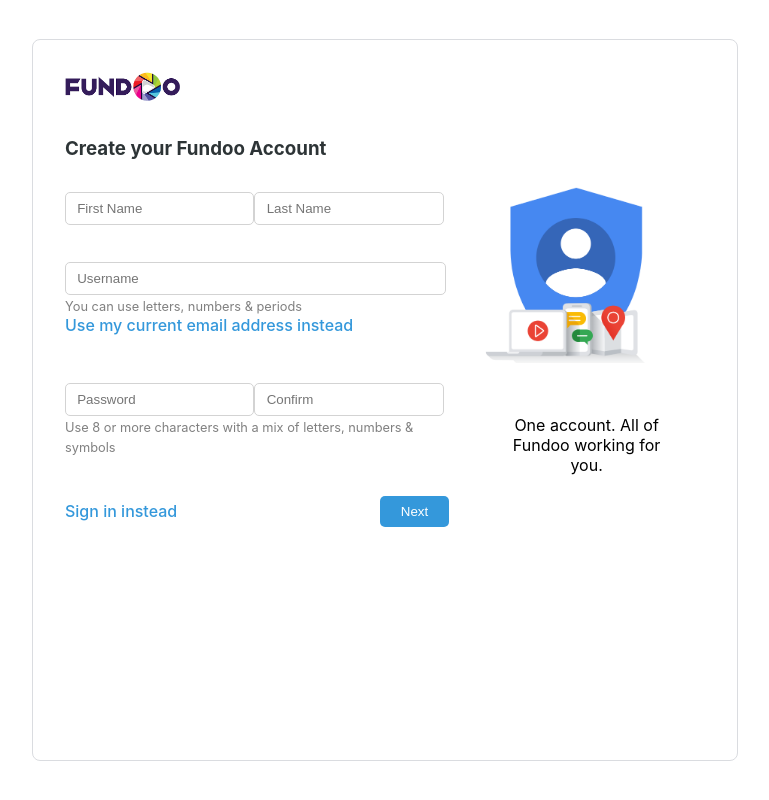
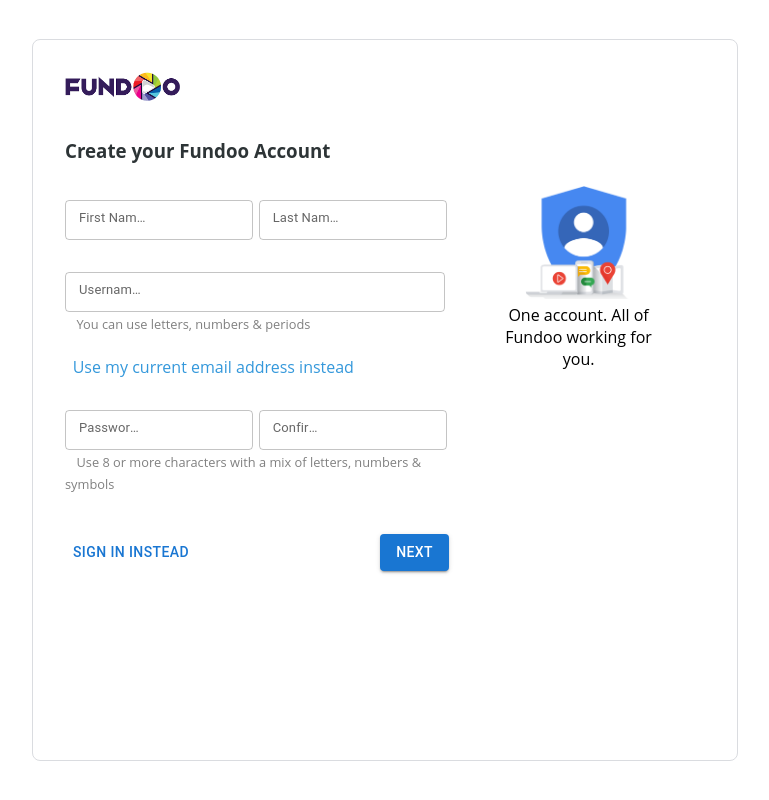
Before and after one commit to SushreeSurelee/FundooNoteApp_React, a React (Create React App) app: page / in a window 1280 px wide. Shown: the whole page, without its empty margins (255-1024 px from the left). Built offline with nearby package versions, Linux system fonts and the light colour scheme.

Commit message:
[Sushree | Added Material UI in Registration page]

```diff
--- a/package.json
+++ b/package.json
@@ -3,6 +3,9 @@
   "version": "0.1.0",
   "private": true,
   "dependencies": {
+    "@emotion/react": "^11.10.5",
+    "@emotion/styled": "^11.10.5",
+    "@mui/material": "^5.10.11",
     "@testing-library/jest-dom": "^5.16.5",
     "@testing-library/react": "^13.4.0",
     "@testing-library/user-event": "^13.5.0",
--- a/src/App.js
+++ b/src/App.js
@@ -1,12 +1,12 @@
 import React from 'react';
-//import Login from './pages/Login/Login';
+import Login from './pages/Login/Login';
 import Register from './pages/Register/Register';
 
 function App() {
   return (
     <div className="App">
-      {/* <Login></Login> */}
-      <Register></Register>
+      {/* <Login /> */}
+      <Register />
     </div>
   );
 }
--- a/src/pages/Register/Register.css
+++ b/src/pages/Register/Register.css
@@ -9,7 +9,7 @@ body{
 .container{
   height: 90vh;
   width: 55vw;
-	border: 1px solid #dadce0;
+  border: 1px solid #dadce0;
   border-radius: 8px;
   display: flex;
   justify-content: space-between;
@@ -25,41 +25,44 @@ body{
 }
 .right img{
 	width: 70%;
-	margin: 9rem 0.1rem;
+	margin: 9rem 2.7rem;
 }
 .left img{
 	width: 30%;
 }
 .right p{
 	text-align: center;
-	margin: -6rem 1rem;
+	margin: -9rem 0.5rem;
 	width: 70%;
 }
 h3{
 	color: #2d3436;
 	margin: 2rem 0;
 }
-form input[type="text"]{
-	width: 43%;
+/* form input[type="text"]{
+	width: 42%;
 	padding: 0.5rem 0.7rem;
 	outline: none;
 	border: 1px solid lightgray;
 	margin-bottom: 2.3rem;
 	border-radius: 5px;
-}
+	margin-left: 1.8%;
+} */
 
-form input[type="email"]{
-	width: 93%;
+/* form input[type="email"]{
+	width: 92%;
 	padding: 0.5rem 0.7rem;
 	outline: none;
 	border: 1px solid lightgray;
 	border-radius: 5px;
-}
+	margin-left: 2%;
+} */
 
 form span{
 	color: gray;
 	width: 100%;
 	font-size: 0.8rem;
+	margin-left: 3%;
 }
 
 form a{
@@ -67,15 +70,17 @@ form a{
 	font-weight: 500;
 	font-size: 1rem;
 	color: #3498db;
+	margin-left: 2%;
 }
-form input[type="password"]{
-	width: 43%;
+/* form input[type="password"]{
+	width: 42%;
 	padding: 0.5rem 0.7rem;
 	outline: none;
 	border: 1px solid lightgray;
 	margin-top: 3rem;
 	border-radius: 5px;
-}
+	margin-left: 1.8%;
+} */
 .bottom-link{
 	width: 100%;
 	display: flex;
@@ -84,7 +89,7 @@ form input[type="password"]{
 	margin-top: 2.5rem;
 }
 
-form input[type="submit"]{
+/* form input[type="submit"]{
 	background: #3498db;
 	color: white;
 	padding: 0.5rem 1.3rem;
@@ -92,12 +97,4 @@ form input[type="submit"]{
 	border: none;
 	outline: none;
 	cursor: pointer;
-}
-
-form input{
-	transition: 0.3s;
-}
-
-form input:focus{
-	border: 2px solid #3498db;
-}
+} */
--- a/src/pages/Register/Register.jsx
+++ b/src/pages/Register/Register.jsx
@@ -1,35 +1,61 @@
 import React from "react";
 import '../Register/Register.css'
+import TextField from '@mui/material/TextField';
+import Button from '@mui/material/Button';
 
 function Register() {
   return(
    <div className="container">
 		<div className="left">
-					<div className="form">
-					 <img src="../FundooLogo.png" ></img>
+		<img src="../FundooLogo.png" alt="Fundoo"></img>
         <h3>Create your Fundoo Account</h3>
 		<form>
-						<input type="text" name="" placeholder="First Name" required></input>
-						<input type="text" name="" placeholder="Last Name" required></input>
+			<TextField type="text"
+			sx={{ marginTop:0.7,width: 0.49}}
+  			InputLabelProps={{style: {fontSize: 13}}} // font size of input label
+			label="First Name"
+			variant="outlined" size="small" required
+			/>
 
-						<input type="email" name="" placeholder="Username" required></input>
+			<TextField type="text"
+			sx={{ marginTop:0.7,marginLeft:0.7, width: 0.49 }}
+			InputLabelProps={{style: {fontSize: 13}}}
+			label="Last Name"
+			variant="outlined" size="small" required
+			/>
+
+			<TextField type="email"
+			sx={{ marginTop:4, width: 0.99 }}
+			InputLabelProps={{style: {fontSize: 13}}}
+			label="Username"  size="small" required
+			/>
 			<span>You can use letters, numbers & periods</span>
-						<br />
-						<a href="#" >Use my current email address instead</a>
-						<input type="password" name=" " placeholder="Password" required></input>
-						<input type="password" name=" " placeholder="Confirm" required></input>
+			<br /><br/>
+			<a href="https://www.google.com/" >Use my current email address instead</a>
 
+            <TextField type="password"
+			sx={{ marginTop:4, width: 0.49}}
+ 			InputLabelProps={{style: {fontSize: 13}}}
+			label="Password"
+			variant="outlined" size="small" required
+			/>
+
+		  	<TextField type="password"
+			sx={{ marginTop:4,marginLeft:0.7, width: 0.49 }}
+			InputLabelProps={{style: {fontSize: 13}}}
+			label="Confirm"
+			variant="outlined" size="small" required
+			/>
 			<span>Use 8 or more characters with a mix of letters, numbers & symbols</span>
 
 			<div className="bottom-link">
-							<a href="#" >Sign in instead</a>
-							<input type="submit" id="next" value="Next"></input>
+				<Button variant="text">Sign In instead</Button>
+                <Button variant="contained">NEXT</Button>
 			</div>
 		</form>
 	    </div>
-				</div>
 		<div className="right">
-					<img src="../Sidelogo.PNG"></img>
+			<img src="../Sidelogo.PNG" alt="sidelogo"></img>
 			<p>One account. All of Fundoo working for you.</p>
         </div>
     </div>
```
Also changed, not shown: 2 other files (tests, documents, lock files or other folders). Lines whose indentation alone changed are shown as unchanged.
